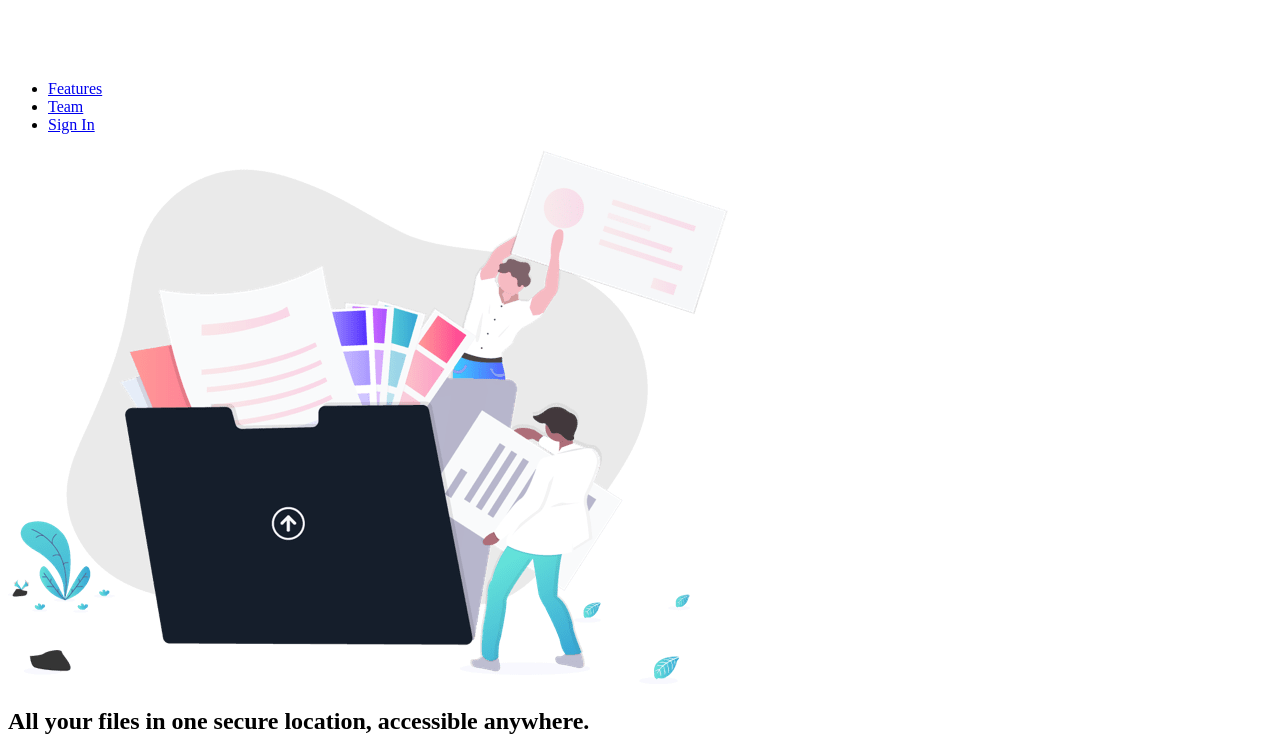
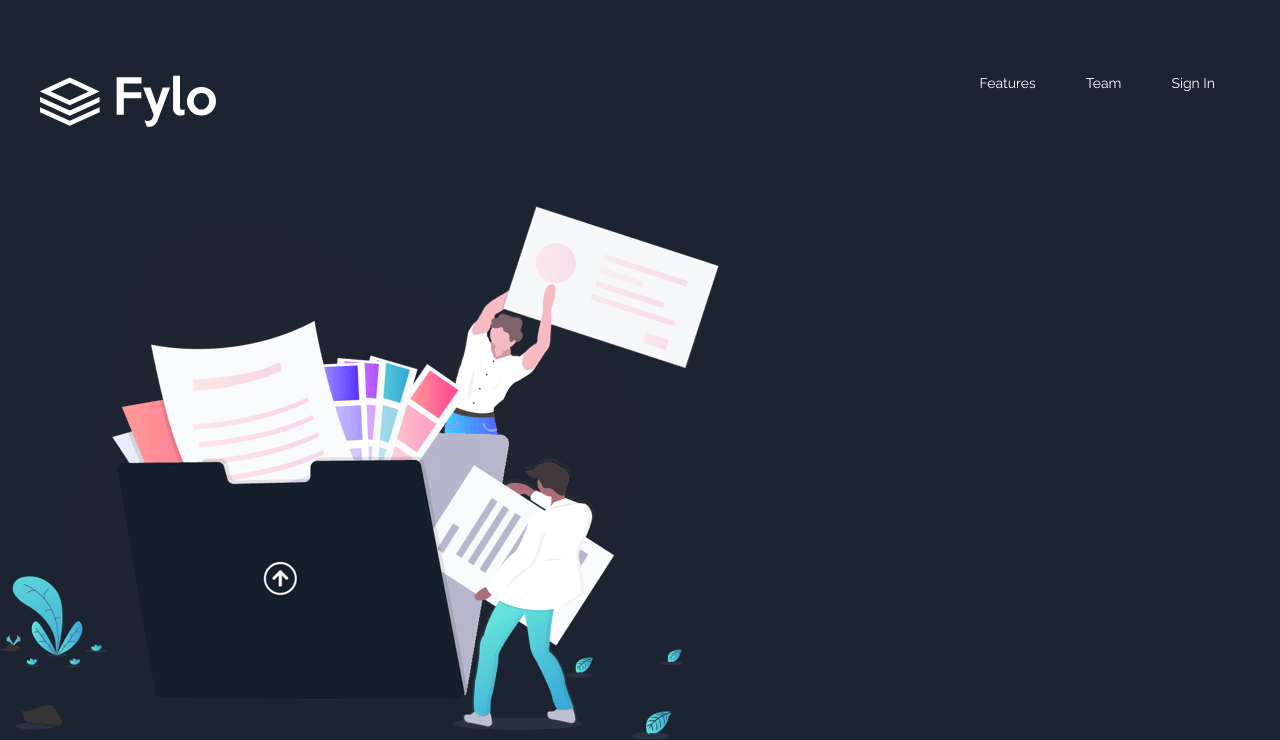
Before and after one commit to Victor-Bueno/Fylo-dark-Challenge, a plain HTML site: page index.html in a window 1280 px wide. Shown: the top 740 px of the page. Drawn offline with Linux system fonts and the light colour scheme.

Commit message:
Header done.

```diff
--- a/index.html
+++ b/index.html
@@ -5,6 +5,7 @@
   <meta name="viewport" content="width=device-width, initial-scale=1.0">
 
   <link rel="icon" type="image/png" sizes="32x32" href="./images/favicon-32x32.png">
+  <link href="https://fonts.googleapis.com/css?family=Raleway&display=swap" rel="stylesheet">
   <link rel="stylesheet" href="style.css">
 
   <title>Fylo Dark Landing Page</title>
@@ -18,7 +19,7 @@
 
     <div>
       <nav>
-        <ul>
+        <ul class = 'navbar'>
           <li><a href="#features">Features</a></li>
           <li><a href="#">Team</a></li>
           <li><a href="#">Sign In</a></li>
--- a/style.css
+++ b/style.css
@@ -1,2 +1,35 @@
+* {
+    margin: 0;
+    padding: 0;
+    text-decoration: none;
+    list-style: none;
+}
+
+body {
+    background: hsl(217, 28%, 15%);
+}
+
+header {
+    font-family: 'Raleway', Arial, Helvetica, sans-serif;
+    font-size: 14px;
+    font-weight: 400, 700;
+    max-width: 1200px;
+    display: flex;
+    flex-wrap: wrap;
+    margin: 75px auto;
+    justify-content: space-between;
+}
+
+header ul {
+    display: flex;
+    flex-wrap: wrap;
+    justify-content: space-between;
+}
+
+.navbar li a {
+    margin: 0 25px;
+    color: #fff;
+}
+
 .attribution { font-size: 11px; text-align: center; }
 .attribution a { color: hsl(228, 45%, 44%); }
```
